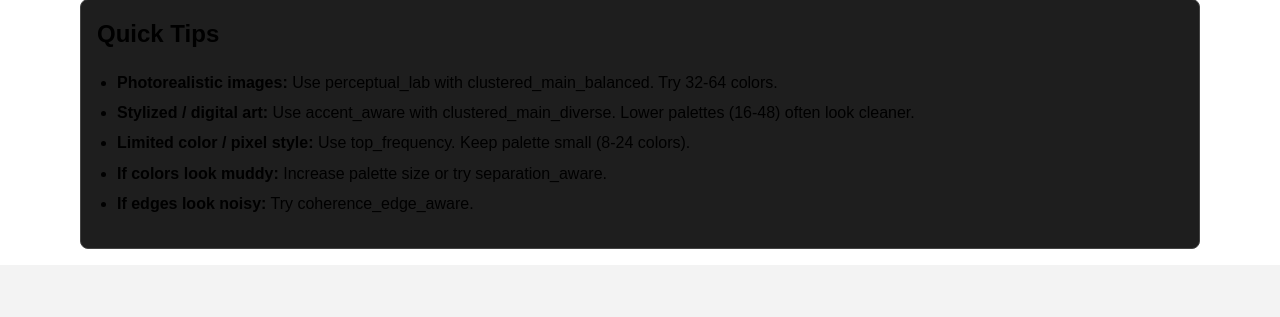
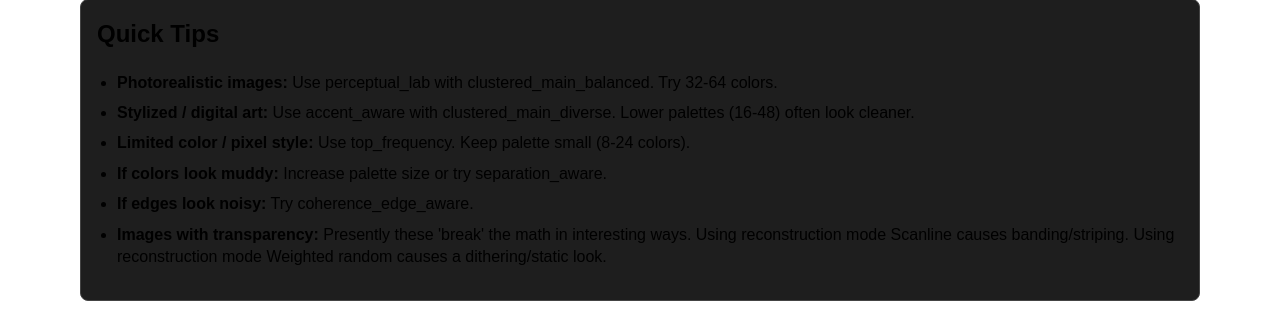
Before and after one commit to KorWolf/WolfWeaver, a Flask app: page / in a window 1280 px wide. Shown: the part 2437-2754 px from the top of the page. Before the commit the page ends 2686 px from the top, so only its background shows below. Run offline with Flask 3, Linux system fonts and the light colour scheme.

Commit message:
chore: form tweaks and spelling fixes

```diff
--- a/src/templates/form.html
+++ b/src/templates/form.html
@@ -338,6 +338,12 @@
                     <strong>If edges look noisy:</strong>
                     Try coherence_edge_aware.
                 </li>
+                <li>
+                    <strong>Images with transparency:</strong>
+                    Presently these 'break' the math in interesting ways.
+                    Using reconstruction mode Scanline causes banding/striping.
+                    Using reconstruction mode Weighted random causes a dithering/static look.
+                </li>
             </ul>
         </section>
     </main>
```
